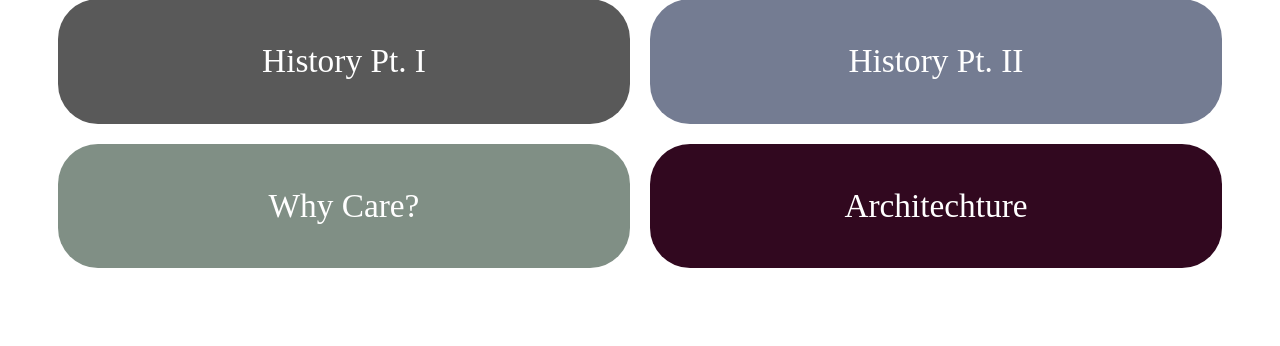
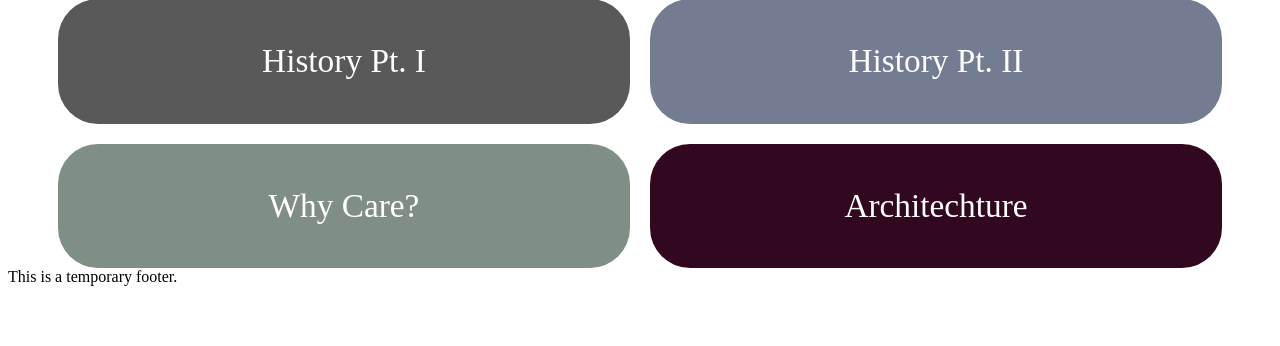
Before and after one commit to ProbAPerson/Steam-Team-W-M-Project, a PHP site: page / in a window 1280 px wide. Shown: the part 371-717 px from the top of the page. Run offline with PHP 8.4, Linux system fonts and the light colour scheme.

Commit message:
Add footer to index.php

```diff
--- a/index.php
+++ b/index.php
@@ -27,7 +27,6 @@ include($path . "inc/navbar.php"); ?>
             <p>Architechture</p>
         </section>
     </section>
-
-
-</body>
-</html>
+<?php
+include($path . "inc/footer.php");
+?>
```
